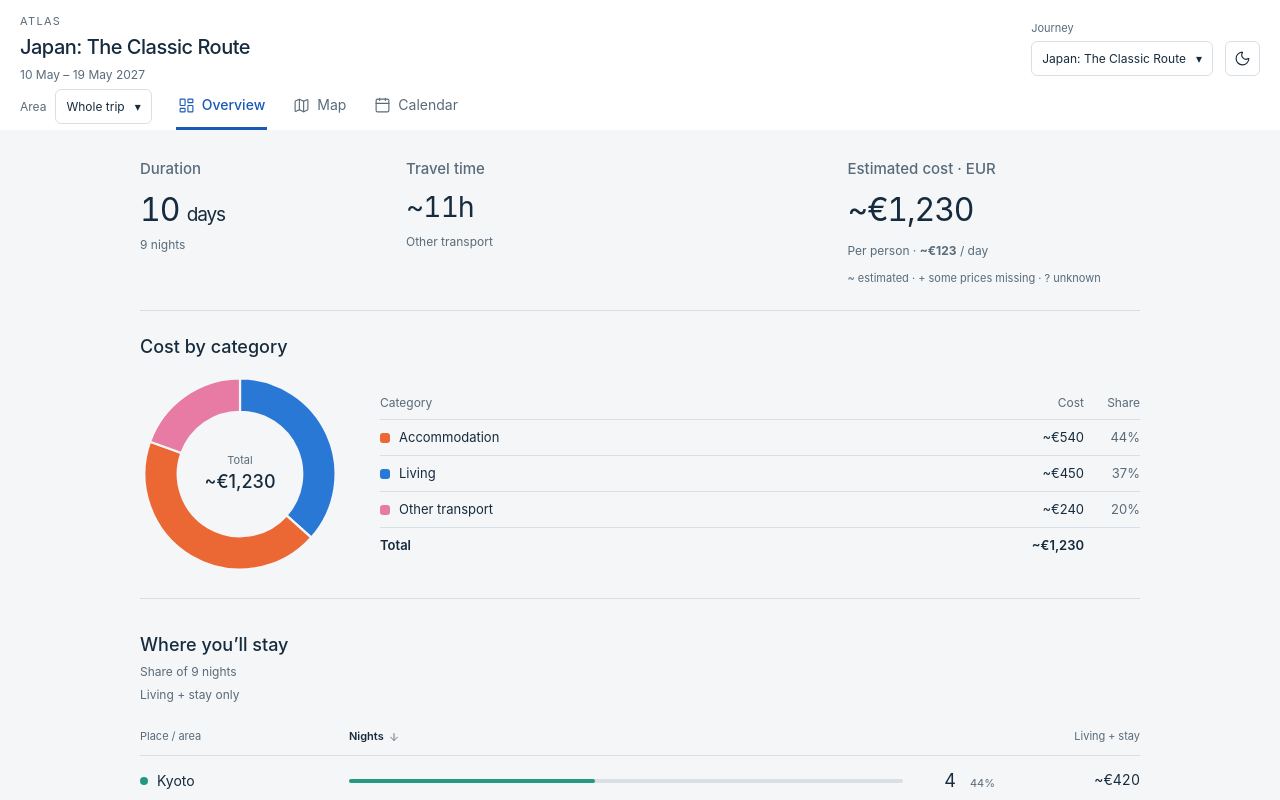
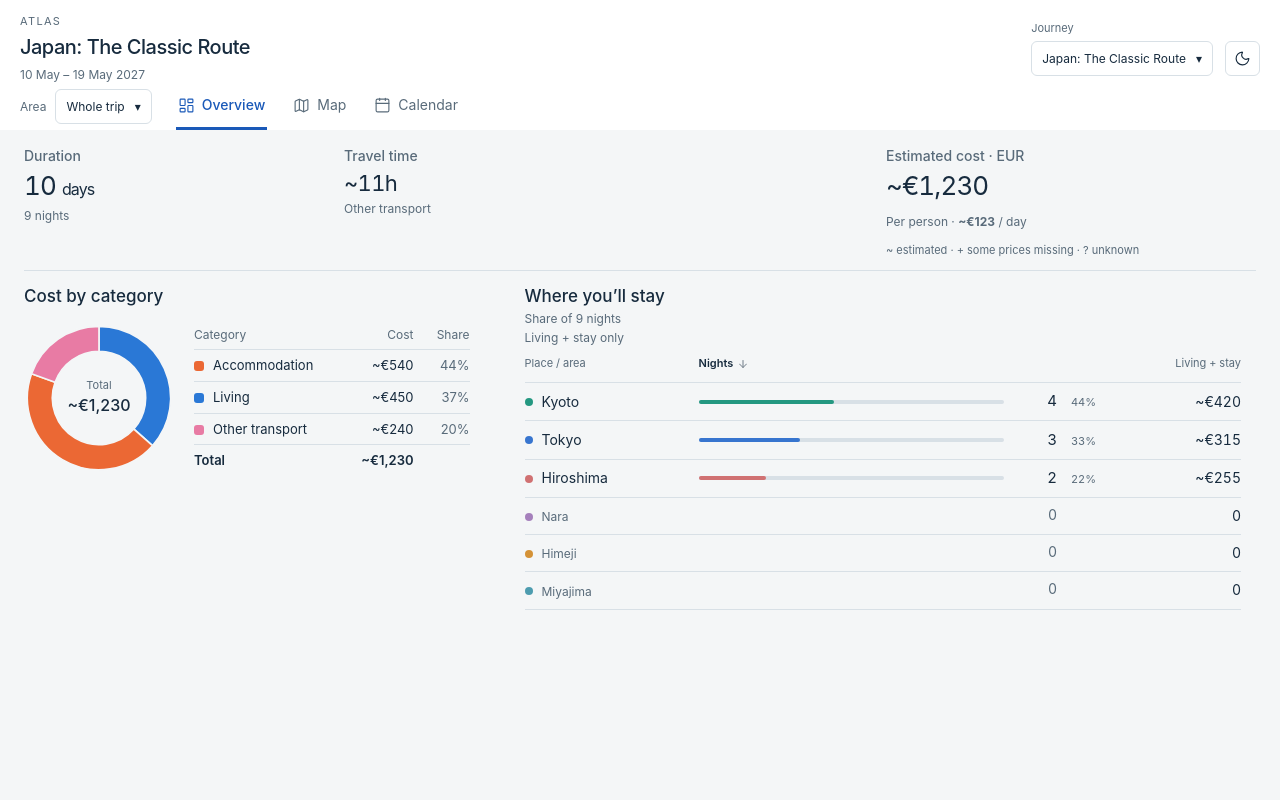
Before and after one commit to marinsokol5/trip-atlas, a React (Vite) app: page / in a window 1280 px wide. Built offline with nearby package versions, Linux system fonts and the light colour scheme.

Commit message:
Fit the Overview to wide windows in two columns
Co-Authored-By: Claude Opus 5.5 <noreply@anthropic.com>

```diff
--- a/src/App.css
+++ b/src/App.css
@@ -3065,3 +3065,101 @@ main[data-theme="dark"] {
   opacity: 0.55;
   cursor: not-allowed;
 }
+/* Wide screens: the Overview fits the window like Map and Calendar. Headlines on top,
+   costs left and breakdown right, each scrolling on its own when it runs long. */
+@media (min-width: 1100px) and (min-height: 640px) {
+  .overview-view {
+    display: flex;
+    flex-direction: column;
+    height: 100%;
+    overflow: hidden;
+    padding: 16px max(24px, calc((100% - 1440px) / 2)) 12px;
+  }
+  .overview-view > * {
+    flex: none;
+  }
+  .overview-headlines {
+    padding-bottom: 12px;
+    gap: 24px;
+  }
+  .overview-metric h3 {
+    margin-bottom: 4px;
+    font-size: 14px;
+  }
+  .overview-number {
+    font-size: 26px;
+  }
+  .overview-number span {
+    font-size: 16px;
+  }
+  .overview-travel strong {
+    font-size: 22px;
+  }
+  .overview-travel > div {
+    gap: 4px;
+  }
+  .overview-budget .overview-status-amounts {
+    margin-top: 6px;
+  }
+  .overview-view > .overview-columns {
+    flex: 1;
+    min-height: 0;
+    display: grid;
+    grid-template-columns: minmax(400px, 0.85fr) minmax(0, 1.35fr);
+    gap: 40px;
+    margin-top: 14px;
+  }
+  .overview-column,
+  .overview-columns > .overview-stays {
+    min-height: 0;
+    overflow: auto;
+    scrollbar-gutter: stable;
+  }
+  .overview-columns h2 {
+    font-size: 17px;
+    margin: 0;
+  }
+  .overview-cost-categories {
+    padding: 0 0 12px;
+    border-bottom: 0;
+  }
+  .overview-cost-categories .overview-stay-heading {
+    align-items: flex-start;
+    margin-bottom: 12px;
+  }
+  .overview-cost-categories .cost-breakdown {
+    grid-template-columns: 150px minmax(0, 1fr);
+    gap: 20px;
+  }
+  .overview-cost-categories .cost-donut {
+    width: 150px;
+  }
+  .cost-donut figcaption strong {
+    font-size: 16px;
+  }
+  .cost-table th,
+  .cost-table td {
+    padding-top: 6px;
+    padding-bottom: 6px;
+  }
+  .overview-stays {
+    margin-top: 0;
+  }
+  .overview-stay-caption {
+    margin: 2px 0 0;
+  }
+  .overview-table {
+    margin-top: 10px;
+  }
+  .overview-table th,
+  .overview-table td {
+    padding-top: 8px;
+    padding-bottom: 8px;
+  }
+  .overview-table th:first-child {
+    width: 150px;
+  }
+  .overview-night-count strong {
+    font-size: 15px;
+  }
+}
--- a/src/Overview.tsx
+++ b/src/Overview.tsx
@@ -426,6 +426,9 @@ export function Overview({
           </section>
         )}
       </div>
+      {/* Wide screens fit the Overview to the window: costs on the left, breakdown on the right. */}
+      <div className="overview-columns">
+        <div className="overview-column">
           {!showCosts && (
             <p className="overview-budget-empty">
               {country
@@ -503,6 +506,7 @@ export function Overview({
                   ))}
               </div>
             )}
+        </div>
         <section className="overview-stays" aria-labelledby="stays-heading">
           <div className="overview-stay-heading">
             <div>
@@ -606,7 +610,8 @@ export function Overview({
                       {countryCosts ? (
                         <>
                           <td>
-                          {data.countries.has(row.key) && row.key !== "unknown"
+                            {data.countries.has(row.key) &&
+                            row.key !== "unknown"
                               ? moneyLabel(
                                   data.countries.get(row.key)!.total,
                                   currency,
@@ -620,7 +625,8 @@ export function Overview({
                                 : undefined
                             }
                           >
-                          {row.key !== "unknown" && data.countries.has(row.key)
+                            {row.key !== "unknown" &&
+                            data.countries.has(row.key)
                               ? averageLabel(
                                   data.countries.get(row.key)!.total,
                                   data.countries.get(row.key)!.budgetDays,
@@ -687,7 +693,11 @@ export function Overview({
                     <td hidden={!hasNights}>—</td>
                     <td>{moneyLabel(data.costs.total, currency)}</td>
                     <td>
-                    {averageLabel(data.costs.total, data.budgetDays, currency)}
+                      {averageLabel(
+                        data.costs.total,
+                        data.budgetDays,
+                        currency,
+                      )}
                     </td>
                   </tr>
                 </tfoot>
@@ -695,6 +705,7 @@ export function Overview({
             </table>
           </div>
         </section>
+      </div>
     </section>
   );
 }
```
Lines whose indentation alone changed are shown as unchanged.
